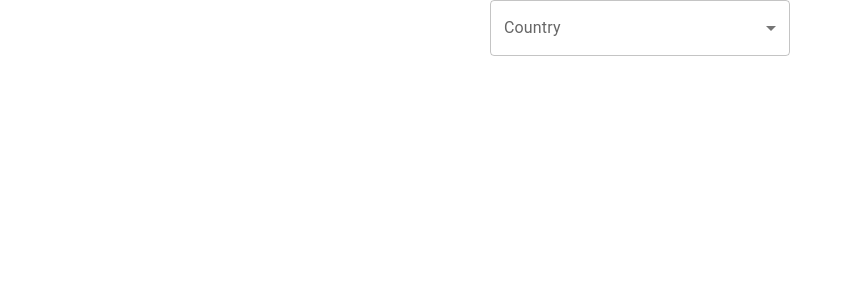
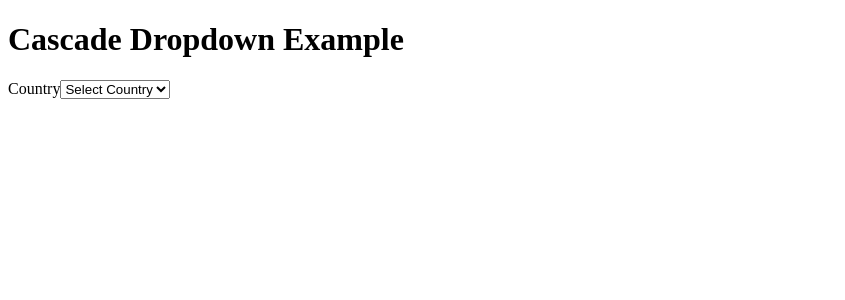
Before and after one commit to RatanjotKaur/styled-component-mui-ts, a React (Create React App) app: page / in a window 1280 px wide. Shown: the top 300 px of the page, without its empty margins (0-845 px from the left). Built offline with nearby package versions, Linux system fonts and the light colour scheme.

Commit message:
cascade dropdown through context

```diff
--- a/src/App.tsx
+++ b/src/App.tsx
@@ -3,13 +3,18 @@ import GlobalStyle from "./styles/global"
 // import Navbar from "./components/Navbar"
 // import Menubar from "./components/Menubar"
 // import PageBody from "./components/PageBody"
-import CascadeDropdown from './components/CascadeDropdown';
+import { CountryProvider } from './components/CascadeDropdown/CountryContext';
+import CountryDropdown from './components/CascadeDropdown/index';
 
-const App:React.FC = ()=> (
-  <>
-    <GlobalStyle/>
-    <CascadeDropdown/>
-  </>
-)
+function App() {
+  return (
+    <CountryProvider>
+      <div className="App">
+        <h1>Cascade Dropdown Example</h1>
+        <CountryDropdown />
+      </div>
+    </CountryProvider>
+  );
+}
 
 export default App;
--- /dev/null
+++ b/src/components/CascadeDropdown/CountryContext.tsx
@@ -0,0 +1,27 @@
+// CountryContext.tsx
+import React, { createContext, useContext, useState, ReactNode } from 'react';
+
+interface CountryContextProps {
+  selectedCountry: string;
+  setSelectedCountry: React.Dispatch<React.SetStateAction<string>>;
+}
+
+const CountryContext = createContext<CountryContextProps | undefined>(undefined);
+
+export function CountryProvider({ children }: { children: ReactNode }) {
+  const [selectedCountry, setSelectedCountry] = useState<string>('');
+
+  return (
+    <CountryContext.Provider value={{ selectedCountry, setSelectedCountry }}>
+      {children}
+    </CountryContext.Provider>
+  );
+}
+
+export function useCountry() {
+  const context = useContext(CountryContext);
+  if (!context) {
+    throw new Error('useCountry must be used within a CountryProvider');
+  }
+  return context;
+}
--- /dev/null
+++ b/src/components/CascadeDropdown/StateDropdown.tsx
@@ -0,0 +1,28 @@
+// StateDropdown.tsx
+import React from 'react';
+import { useCountry } from './CountryContext';
+
+const stateOptions: Record<string, string[]> = {
+  USA: ['Select State', 'New York', 'California', 'Texas'],
+  Canada: ['Select State', 'Ontario', 'British Columbia', 'Quebec'],
+};
+
+function StateDropdown() {
+  const { selectedCountry } = useCountry();
+  const states = stateOptions[selectedCountry];
+
+  return (
+    <div>
+      <label>State</label>
+      <select>
+        {states.map((state) => (
+          <option key={state} value={state}>
+            {state}
+          </option>
+        ))}
+      </select>
+    </div>
+  );
+}
+
+export default StateDropdown;
--- a/src/components/CascadeDropdown/index.tsx
+++ b/src/components/CascadeDropdown/index.tsx
@@ -1,77 +1,26 @@
-import React, { useState } from 'react';
-import { FormControl, InputLabel, Select, MenuItem, Typography, SelectChangeEvent } from '@mui/material';
-import { Container } from './styles';
+// CountryDropdown.tsx
+import React from 'react';
+import { useCountry } from './CountryContext';
+import StateDropdown from './StateDropdown';
 
-interface Option {
-  label: string;
-  value: string;
+const countries = ['Select Country', 'USA', 'Canada'];
+
+function CountryDropdown() {
+  const { selectedCountry, setSelectedCountry } = useCountry();
+
+  return (
+    <div>
+      <label>Country</label>
+      <select value={selectedCountry} onChange={(e) => setSelectedCountry(e.target.value)}>
+        {countries.map((country) => (
+          <option key={country} value={country}>
+            {country}
+          </option>
+        ))}
+      </select>
+      {selectedCountry && <StateDropdown />}
+    </div>
+  );
 }
 
-const countries: Option[] = [
-  { label: 'Select Country', value: '' },
-  { label: 'USA', value: 'usa' },
-  { label: 'Canada', value: 'canada' },
-];
-
-const cities: { [key: string]: Option[] } = {
-  usa: [
-    { label: 'Select City', value: '' },
-    { label: 'New York', value: 'new-york' },
-    { label: 'Los Angeles', value: 'los-angeles' },
-  ],
-  canada: [
-    { label: 'Select City', value: '' },
-    { label: 'Toronto', value: 'toronto' },
-    { label: 'Vancouver', value: 'vancouver' },
-  ],
-};
-
-const CascadeDropdown: React.FC = () => {
-  const [selectedCountry, setSelectedCountry] = useState<string>('');
-  const [selectedCity, setSelectedCity] = useState<string>('');
-
-  const handleCountryChange = (event: SelectChangeEvent<string>) => {
-    setSelectedCountry(event.target.value as string);
-    setSelectedCity('');
-  };
-
-  const handleCityChange = (event: SelectChangeEvent<string>) => {
-    setSelectedCity(event.target.value as string);
-  };
-
-  return (
-    <Container>
-      <FormControl>
-        <InputLabel>Country</InputLabel>
-        <Select value={selectedCountry} onChange={handleCountryChange}>
-          {countries.map((country) => (
-            <MenuItem key={country.value} value={country.value}>
-              {country.label}
-            </MenuItem>
-          ))}
-        </Select>
-      </FormControl>
-
-      {selectedCountry && (
-        <FormControl>
-          <InputLabel>City</InputLabel>
-          <Select value={selectedCity} onChange={handleCityChange}>
-            {cities[selectedCountry].map((city) => (
-              <MenuItem key={city.value} value={city.value}>
-                {city.label}
-              </MenuItem>
-            ))}
-          </Select>
-        </FormControl>
-      )}
-
-      {selectedCity && (
-        <Typography variant="body1">
-          You selected: {selectedCity} in {selectedCountry}
-        </Typography>
-      )}
-    </Container>
-  );
-};
-
-export default CascadeDropdown;
+export default CountryDropdown;
```
